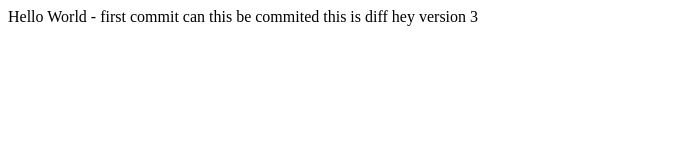
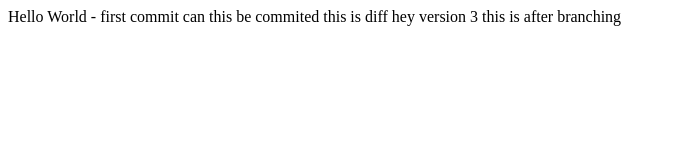
Before and after one commit to nsrividya11/git1, a plain HTML site: page index.html in a window 1280 px wide. Shown: the whole page, without its empty margins (0-676 px from the left). Drawn offline with Linux system fonts and the light colour scheme.

Commit message:
adding text to index after branch

```diff
--- a/index.html
+++ b/index.html
@@ -12,6 +12,7 @@
     this is diff
     hey
     version 3
+    this is after branching
 
 
 </body>
```
